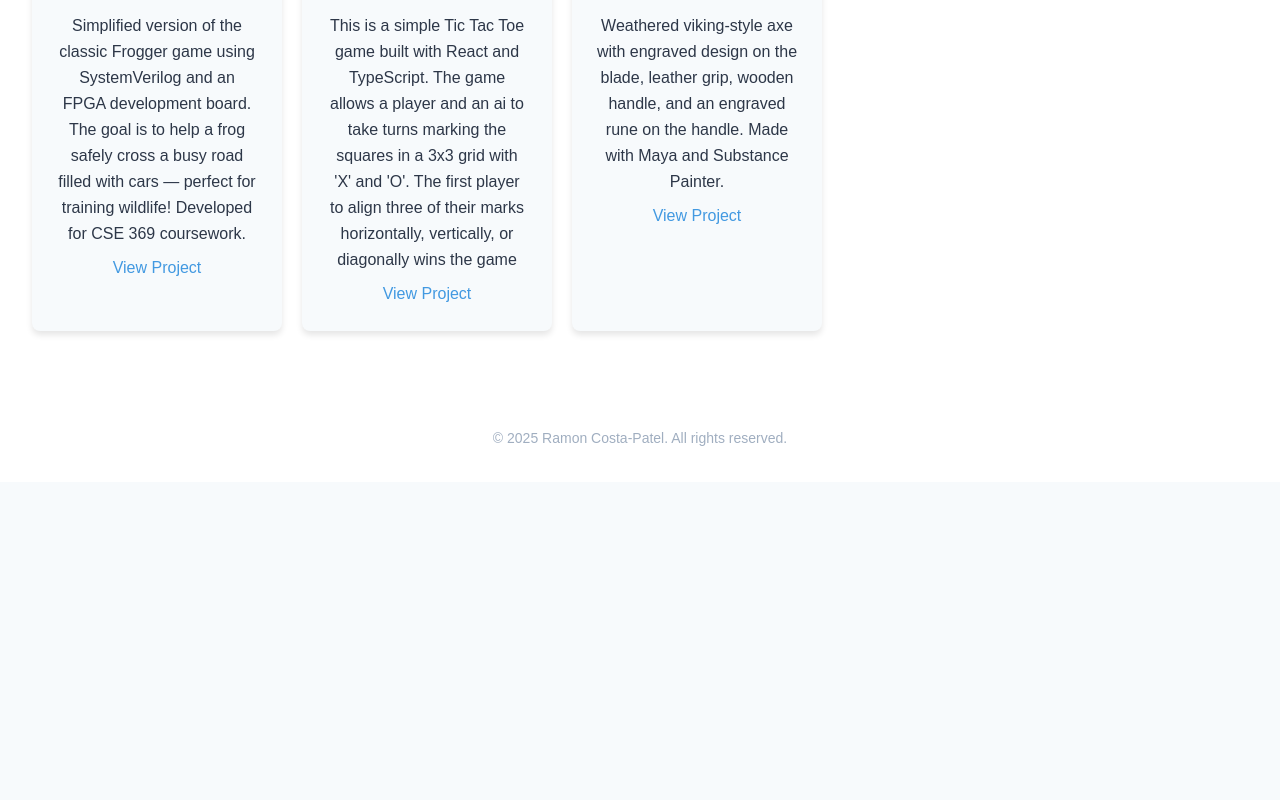
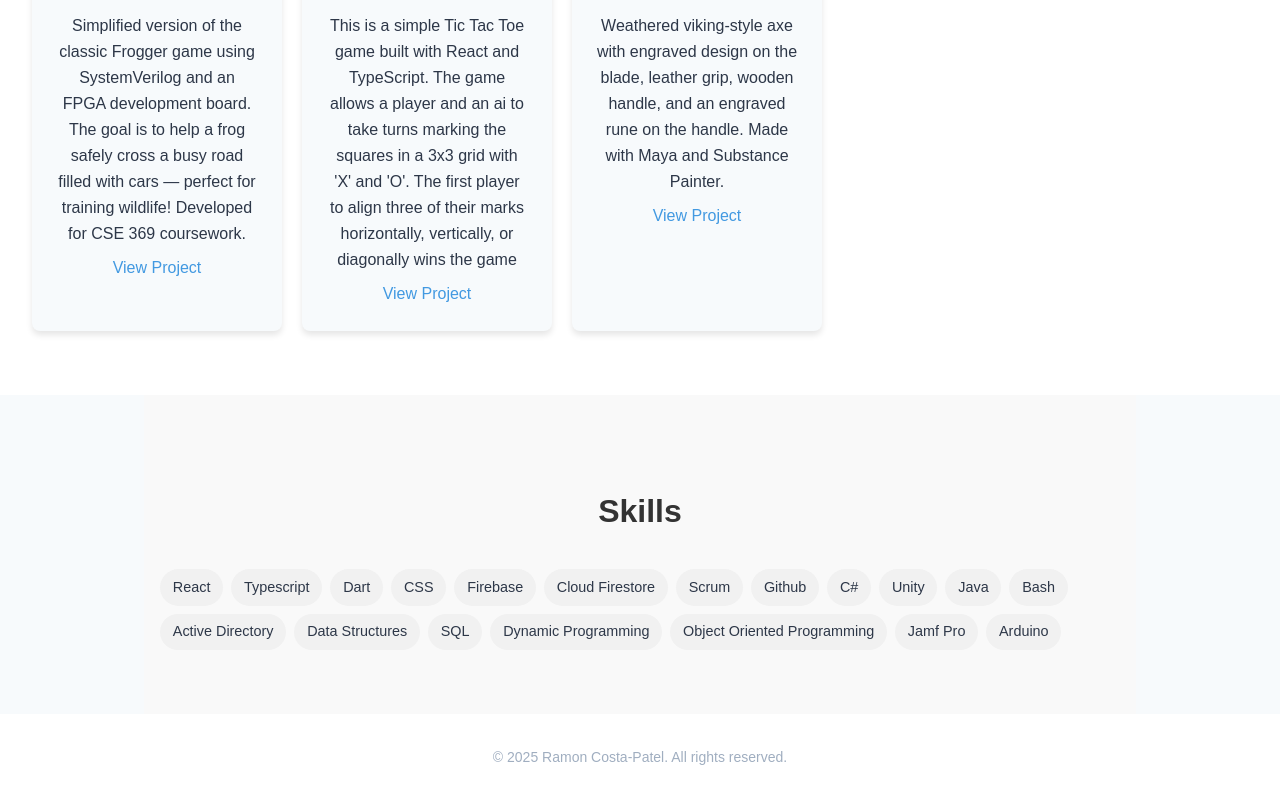
Before and after one commit to ramon-rcp/ramonrcp.portfolio, a React app: page / in a window 1280 px wide. Shown: the part 1920-2720 px from the top of the page. Before the commit the page ends 2402 px from the top, so only its background shows below. Built offline with nearby package versions, Linux system fonts and the light colour scheme.

Commit message:
skills section

```diff
--- a/src/App.tsx
+++ b/src/App.tsx
@@ -5,6 +5,7 @@ import logo from '../public/logo.png'
 import github from '../public/github-mark.png'
 import linkedin from '../public/InBug-Black.png'
 import resume from '../public/RCP_resume.pdf'
+import { Skills } from "./Skills";
 
 
 export class App extends Component<{}, {}> {
@@ -19,6 +20,7 @@ export class App extends Component<{}, {}> {
                 <Hero />
                 <About/>
                 <Projects/>
+                <Skills/>
                 <footer className="footer">
       © 2025 Ramon Costa-Patel. All rights reserved.
     </footer>
@@ -35,6 +37,7 @@ class Header extends Component<{}, {}> {
                     <a href="#hero" className="nav-link">Home</a>
                     <a href="#about" className="nav-link">About</a>
                     <a href="#projects" className="nav-link">Projects</a>
+                    <a href="#skills" className="nav-link">Skills</a>
                     <a href={resume} target="_blank" rel="noopener noreferrer" className="nav-link">Resume</a>
                 </nav>
             </header>
--- /dev/null
+++ b/src/Skills.tsx
@@ -0,0 +1,46 @@
+import { Component } from "react";
+import React from "react";
+import "./global.css";
+
+export class Skills extends Component<{}, {}> {
+    constructor(props: {}) {
+        super(props)
+    }
+
+    render() {
+        return <section id="skills">
+            <h2>Skills</h2>
+            <div className="skills-tags">
+                {this.renderSkills()}
+            </div>
+        </section>
+    }
+
+    renderSkills = (): React.ReactElement[] => {
+        return skillsList.map((skill, index) => {
+            return <span key={index}>{skill}</span>;
+        });
+    }
+}
+
+const skillsList: string[] = [
+    "React",
+    "Typescript",
+    "Dart",
+    "CSS",
+    "Firebase",
+    "Cloud Firestore",
+    "Scrum",
+    "Github",
+    "C#",
+    "Unity",
+    "Java",
+    "Bash",
+    "Active Directory",
+    "Data Structures",
+    "SQL",
+    "Dynamic Programming",
+    "Object Oriented Programming",
+    "Jamf Pro",
+    "Arduino",
+]
--- a/src/global.css
+++ b/src/global.css
@@ -6,6 +6,10 @@ body {
     line-height: 1.625; /* leading-relaxed */
     margin: 0;
     padding: 0;
+  }
+
+  html {
+    scroll-behavior: smooth;;
   }
 
   /*****************/
@@ -211,3 +215,31 @@ body {
   .nav-link:hover {
     color: #007bff; /* Change color on hover */
   }
+
+  /******************/
+  /* Skills section */
+  #skills {
+    padding: 4rem 1rem;
+    background-color: #f9f9f9;
+    text-align: center;
+    width: 75%;
+    margin: 0 auto;
+  }
+
+  #skills h2 {
+    font-size: 2rem;
+    margin-bottom: 2rem;
+    color: #333;
+  }
+
+  .skills-tags {
+    display: flex;
+    flex-wrap: wrap;
+    gap: 0.5rem;
+  }
+  .skills-tags span {
+    background: #f1f1f1;
+    padding: 0.4rem 0.8rem;
+    border-radius: 20px;
+    font-size: 0.9rem;
+  }
```
